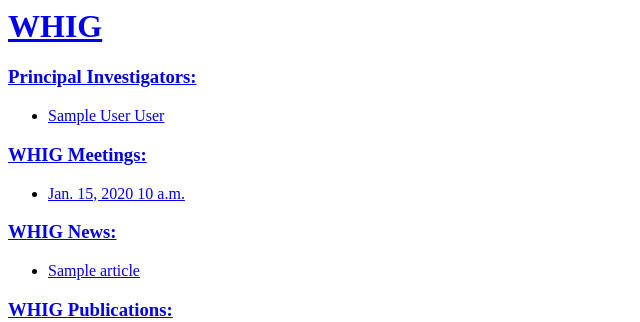
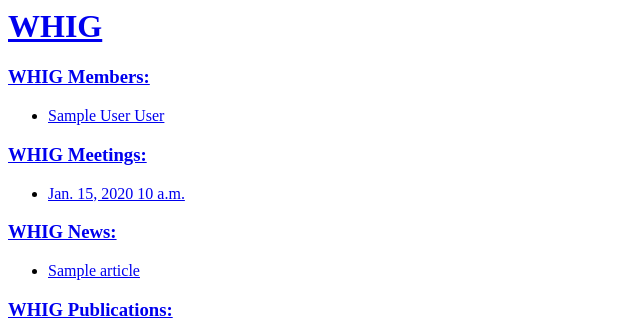
Before and after one commit to PoonLab/WHIG, a Django app: page / in a window 1280 px wide. Shown: the top 322 px of the page, without its empty margins (0-640 px from the left). Run offline with Django 3.2, Linux system fonts and the light colour scheme; tables that the repository leaves empty hold one stand-in row (values such as "Sample post").

Commit message:
Removed all hard coded URLs.

```diff
--- a/meetings/templates/meetings/index.html
+++ b/meetings/templates/meetings/index.html
@@ -2,7 +2,7 @@
     <h3>WHIG Meetings:</h3>
     <ul>
         {%  for event in all_events %}
-            <li><a href="/meetings/{{ event.id }}/">{{ event.date }} {{ ' ' }} {{ event.time }}</a></li>
+            <li><a href="{% url 'meetings:detail' event.id %}">{{ event.date }} {{ ' ' }} {{ event.time }}</a></li>
         {% endfor %}
     </ul>
 {% else %}
--- a/meetings/views.py
+++ b/meetings/views.py
@@ -1,6 +1,6 @@
 from django.shortcuts import render
 from django.http import Http404
-from .models import Event, Paper
+from .models import Event
 
 def index(request):
     all_events = Event.objects.all()
--- a/members/templates/members/detail.html
+++ b/members/templates/members/detail.html
@@ -18,7 +18,7 @@
 {% endfor %}
 {% load static %}
 <img src="{% static member.image.url|slice:"15:" %}" alt="Member Image"/>
-<p>Email: <a href="{{ member.email }}">{{ member.email }}</a></p>
+<p>Email: <a href="mailto:{{ member.email }}">{{ member.email }}</a></p>
 <p>{{ member.profile }}</p>
 <p>Website: <a href="{{ member.website }}">{{ member.website }}</a></p>
 <a href="/">Back to Portal!</a>
--- a/members/templates/members/index.html
+++ b/members/templates/members/index.html
@@ -5,7 +5,7 @@
         {%  for member in all_members %}
             {% for faculty in all_faculty %}
                 {% if member == faculty.member %}
-                    <li><a href="/members/{{ member.id }}/">{{ member }}</a></li>
+                    <li><a href="{% url 'members:detail' member.id %}">{{ member }}</a></li>
                 {% endif %}
             {% endfor %}
         {% endfor %}
@@ -15,7 +15,7 @@
         {%  for member in all_members %}
             {% for employee in all_staff %}
                 {% if member == employee.member %}
-                    <li><a href="/members/{{ member.id }}/">{{ member }}</a></li>
+                    <li><a href="{% url 'members:detail' member.id %}">{{ member }}</a></li>
                 {% endif %}
             {% endfor %}
         {% endfor %}
@@ -25,7 +25,7 @@
         {%  for member in all_members %}
             {% for trainee in all_trainees %}
                 {% if member == trainee.member %}
-                    <li><a href="/members/{{ member.id }}/">{{ member }}</a></li>
+                    <li><a href="{% url 'members:detail' member.id %}">{{ member }}</a></li>
                 {% endif %}
             {% endfor %}
         {% endfor %}
--- a/news/templates/news/index.html
+++ b/news/templates/news/index.html
@@ -2,7 +2,7 @@
     <h3>WHIG News:</h3>
     <ul>
         {%  for article in all_articles %}
-            <li><a href="/news/{{ article.id }}/">{{ article.title }}</a></li>
+            <li><a href="{% url 'news:detail' article.id %}">{{ article.title }}</a></li>
         {% endfor %}
     </ul>
 {% else %}
--- a/portal/templates/portal/index.html
+++ b/portal/templates/portal/index.html
@@ -1,39 +1,39 @@
 <h1><a href="/">WHIG</a></h1>
 {% if all_faculty %}
-    <h3><a href="/members/">Principal Investigators:</a></h3>
+    <h3><a href="{% url 'members:index' %}">WHIG Members:</a></h3>
     <ul>
-        {%  for faculty in all_faculty|slice:":3"  %}
-        <li><a href="/members/{{ faculty.id }}/">{{ faculty.member.given_name }} {{ ' ' }} {{ faculty.member.surname }}</a></li>
+        {%  for member in all_members|slice:":3" %}
+            <li><a href="{% url 'members:detail' member.id %}">{{ member }}</a></li>
         {% endfor %}
     </ul>
 {% else %}
-    <h3>There aren't any Principal Investigators to display.</h3>
+    <h3>There aren't any Members to display.</h3>
 {% endif %}
 {% if all_events %}
-    <h3><a href="/meetings/">WHIG Meetings:</a></h3>
+    <h3><a href="{% url 'meetings:index' %}">WHIG Meetings:</a></h3>
     <ul>
         {%  for event in all_events|slice:":3" %}
-        <li><a href="/meetings/{{ event.id }}/">{{ event.date }} {{ ' ' }} {{ event.time }}</a></li>
+            <li><a href="{% url 'meetings:detail' event.id %}">{{ event.date }} {{ ' ' }} {{ event.time }}</a></li>
         {% endfor %}
     </ul>
 {% else %}
     <h3>There aren't any Events to display.</h3>
 {% endif %}
 {% if all_articles %}
-    <h3><a href="/news/">WHIG News:</a></h3>
+    <h3><a href="{% url 'news:index' %}">WHIG News:</a></h3>
     <ul>
         {%  for article in all_articles|slice:":3" %}
-        <li><a href="/news/{{ article.id }}/">{{ article.title }}</a></li>
+            <li><a href="{% url 'news:detail' article.id %}">{{ article.title }}</a></li>
         {% endfor %}
     </ul>
 {% else %}
     <h3>There aren't any News to display.</h3>
 {% endif %}
 {% if all_publications %}
-    <h3><a href="/publications/">WHIG Publications:</a></h3>
+    <h3><a href="{% url 'publications:index' %}">WHIG Publications:</a></h3>
     <ul>
         {%  for publication in all_publications|slice:":3"  %}
-        <li><a href="/publications/{{ publication.id }}/">{{ publication.title }}</a></li>
+            <li><a href="{% url 'publications:detail' publication.id %}">{{ publication.title }}</a></li>
         {% endfor %}
     </ul>
 {% else %}
--- a/portal/views.py
+++ b/portal/views.py
@@ -1,10 +1,11 @@
 from django.shortcuts import render
-from members.models import Faculty, Trainee, Staff
+from members.models import Member, Faculty, Trainee, Staff
 from meetings.models import Event
 from news.models import Article
 from publications.models import Publication
 
 def index(request):
+    all_members = Member.objects.all()
     all_faculty = Faculty.objects.all()
     all_trainees = Trainee.objects.all()
     all_staff = Staff.objects.all()
@@ -12,6 +13,7 @@ def index(request):
     all_articles = Article.objects.all()
     all_publications = Publication.objects.all()
     context = {
+        'all_members' : all_members,
         'all_faculty': all_faculty,
         'all_trainees': all_trainees,
         'all_staff': all_staff,
--- a/publications/templates/publications/index.html
+++ b/publications/templates/publications/index.html
@@ -2,7 +2,7 @@
     <h3>WHIG Publications:</h3>
     <ul>
         {%  for publication in all_publications %}
-            <li><a href="/publications/{{ publication.id }}/">{{ publication.title }}</a></li>
+            <li><a href="{% url 'publications:detail' publication.id %}">{{ publication.title }}</a></li>
         {% endfor %}
     </ul>
 {% else %}
--- a/whig/urls.py
+++ b/whig/urls.py
@@ -4,8 +4,8 @@ from django.contrib import admin
 urlpatterns = [
     url(r'^admin/', include(admin.site.urls)),
     url(r'^', include('portal.urls')),
-    url(r'^members/', include('members.urls')),
-    url(r'^meetings/', include('meetings.urls')),
-    url(r'^news/', include('news.urls')),
-    url(r'^publications/', include('publications.urls')),
+    url(r'^members/', include('members.urls', namespace = 'members')),
+    url(r'^meetings/', include('meetings.urls', namespace = 'meetings')),
+    url(r'^news/', include('news.urls', namespace = 'news')),
+    url(r'^publications/', include('publications.urls', namespace = 'publications')),
 ]
```
